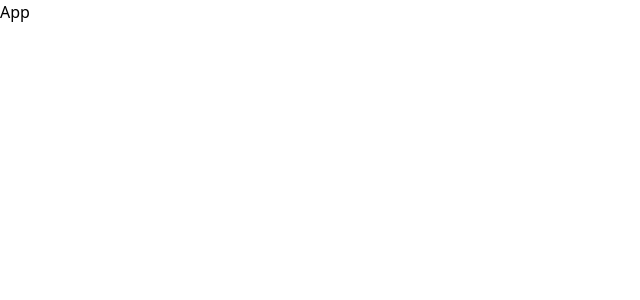
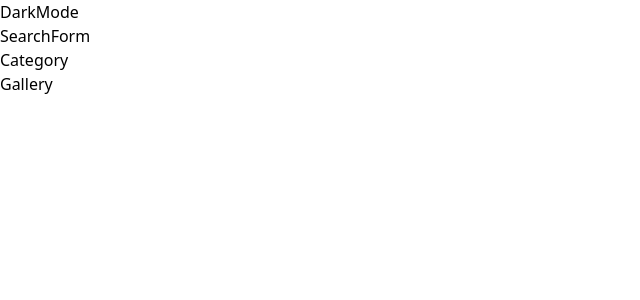
Before and after one commit to johncarlolipa/foto-grafia, a React (Vite) app: page / in a window 1280 px wide. Shown: the top 300 px of the page, without its empty margins (0-640 px from the left). Built offline with nearby package versions, Linux system fonts and the light colour scheme.

Commit message:
created env file

```diff
--- a/src/App.jsx
+++ b/src/App.jsx
@@ -1,9 +1,16 @@
-import React from 'react'
+import React from "react";
+import DarkMode from "./DarkMode";
+import SearchForm from "./SearchForm";
+import Gallery from "./Gallery";
+import Category from "./Category";
 
 export default function App() {
   return (
-    <div className='text-center'>
-      App
-    </div>
-  )
+    <main>
+      <DarkMode />
+      <SearchForm />
+      <Category />
+      <Gallery />
+    </main>
+  );
 }
--- a/src/Category.jsx
+++ b/src/Category.jsx
@@ -3,7 +3,7 @@ import React from 'react'
 export default function Category() {
   return (
     <div>
-
+      Category
     </div>
   )
 }
--- a/src/DarkMode.jsx
+++ b/src/DarkMode.jsx
@@ -3,7 +3,7 @@ import React from 'react'
 export default function DarkMode() {
   return (
     <div>
-
+      DarkMode
     </div>
   )
 }
--- a/src/Gallery.jsx
+++ b/src/Gallery.jsx
@@ -3,7 +3,7 @@ import React from 'react'
 export default function Gallery() {
   return (
     <div>
-
+      Gallery
     </div>
   )
 }
--- a/src/SearchForm.jsx
+++ b/src/SearchForm.jsx
@@ -0,0 +1,9 @@
+import React from 'react'
+
+export default function SearchForm() {
+  return (
+    <div>
+      SearchForm
+    </div>
+  )
+}
```
Also changed, not shown: src/context.js (added), 1 other file (tests, documents, lock files or other folders).
